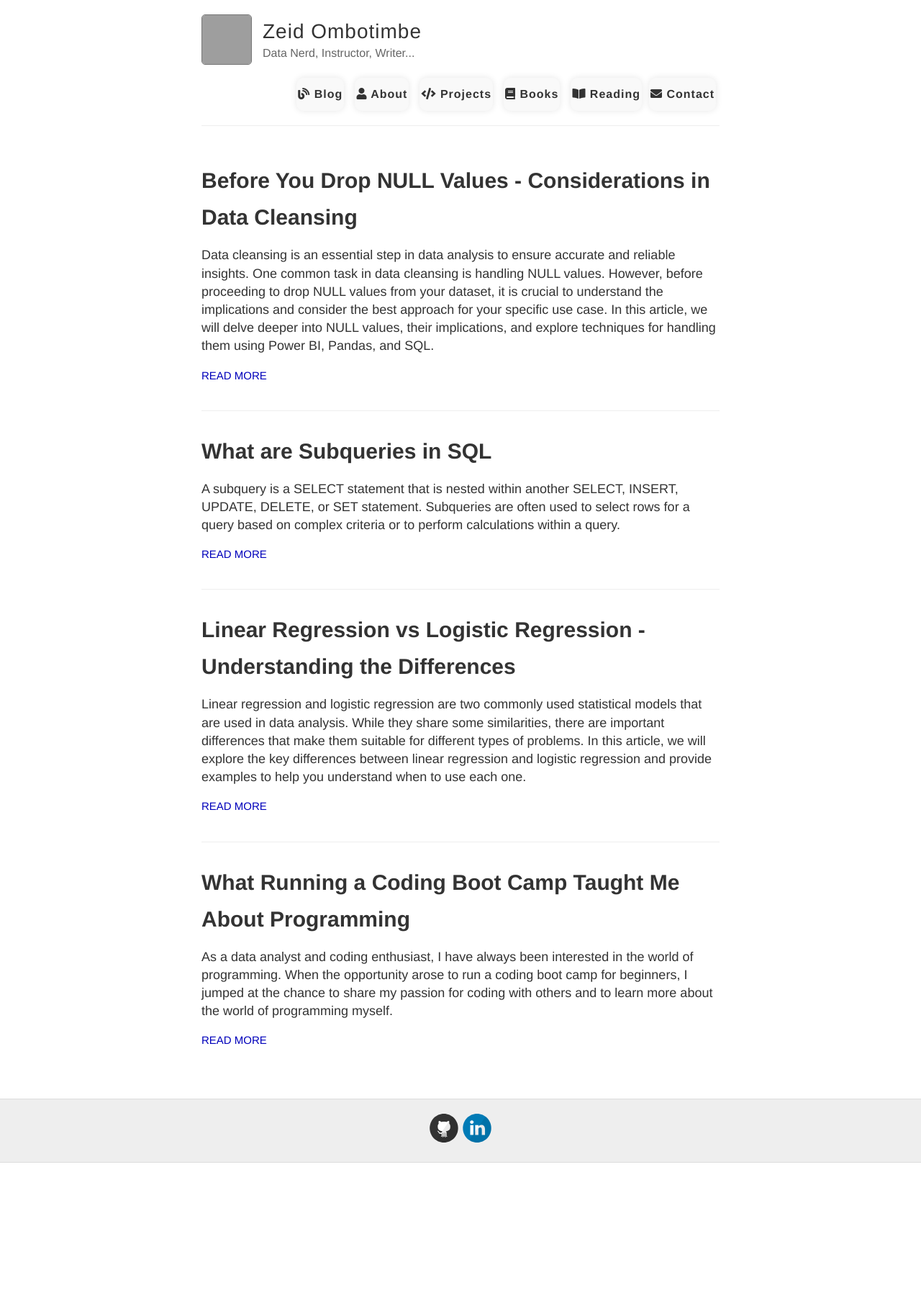
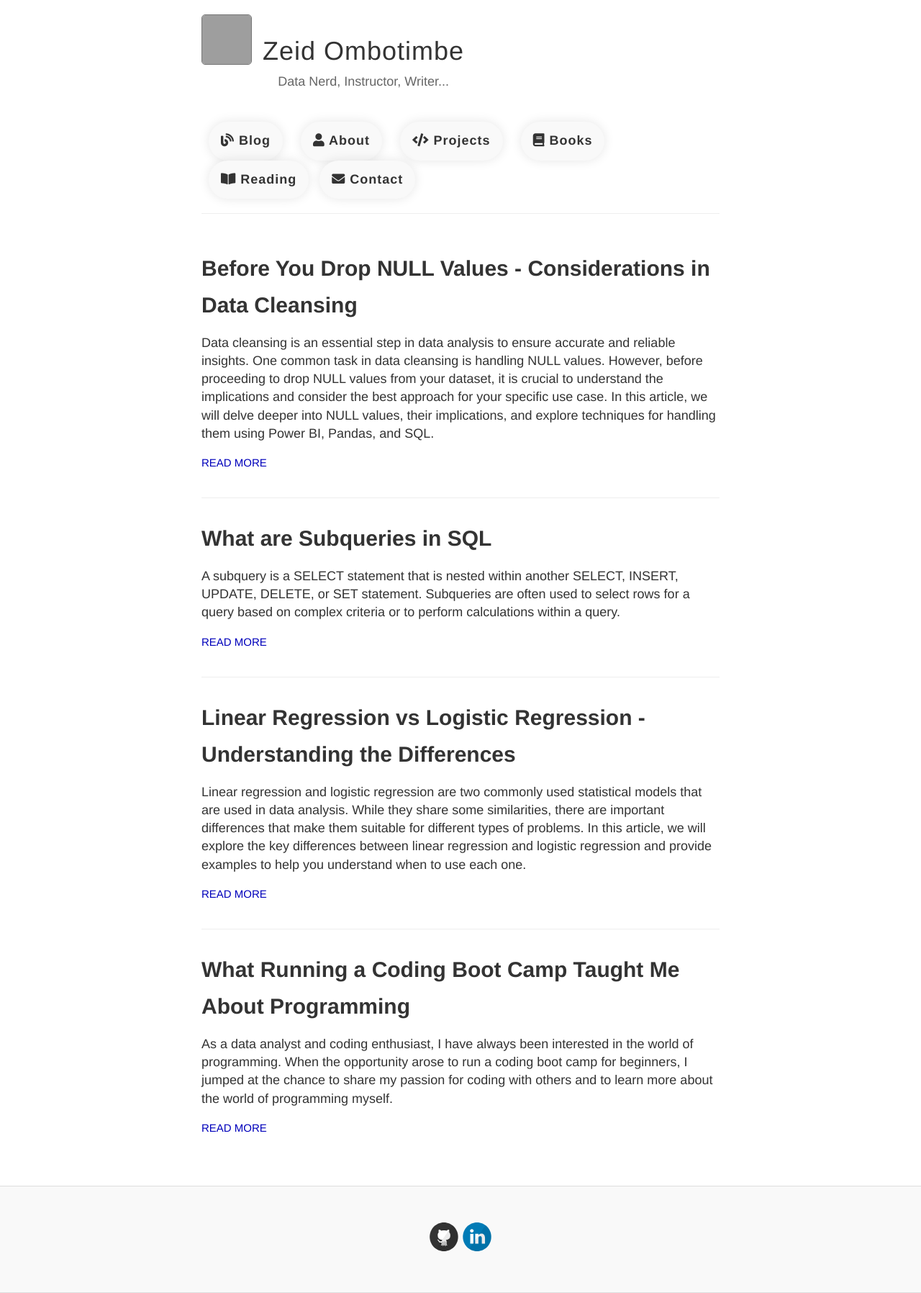
Before and after one commit to obtbe/zeidombo.github.io, a Jekyll site: the page built from index.md, in a window 1280 px wide. Shown: the whole page at 72% size. Built offline with Jekyll 4.4.1, drawn with Linux system fonts in a browser that asks for light colours; before the commit the page ends 1615 px from its top, so only the background shows below that; grey boxes are pictures that could not be loaded.

Commit message:
divine look on the way

```diff
--- a/_layouts/default.html
+++ b/_layouts/default.html
@@ -1,35 +1,35 @@
 <!DOCTYPE html>
-<html>
+<html lang="en">
 <head>
+  <meta charset="UTF-8">
+  <meta name="viewport" content="width=device-width, initial-scale=1.0">
   <title>{% if page.title %}{{ page.title }} – {% endif %}{{ site.name }} – {{ site.description }}</title>
 
+  <!-- Include meta tags -->
   {% include meta.html %}
 
-  <!--[if lt IE 9]>
-    <script src="http://html5shiv.googlecode.com/svn/trunk/html5.js"></script>
-  <![endif]-->
+  <!-- Font Awesome stylesheet -->
+  <link rel="stylesheet" href="https://cdnjs.cloudflare.com/ajax/libs/font-awesome/5.15.3/css/all.min.css">
 
-  <link rel="stylesheet" type="text/css" href="{{ site.baseurl }}/style.css" />
-  <link rel="stylesheet" type="text/css" href="{{ site.baseurl }}/my_styles.css" />
-  <link rel="alternate" type="application/rss+xml" title="{{ site.name }} - {{ site.description }}" href="{{ site.baseurl }}/feed.xml" />
-
-  <link rel="stylesheet" href="https://cdnjs.cloudflare.com/ajax/libs/font-awesome/5.15.3/css/all.min.css"> <!-- Font Awesome stylesheet -->
+  <!-- Link to your custom CSS file -->
+  <link rel="stylesheet" type="text/css" href="{{ site.baseurl }}/style.css">
+  <link rel="stylesheet" type="text/css" href="{{ site.baseurl }}/my_styles.css">
 
   <style>
     /* Custom styling for navigation sections */
     .nav-section {
-      font-size: 16px;
+      font-size: 18px;
       font-weight: bold;
-      padding: 10px 0; /* Adjusted padding */
+      padding: 12px 15px; /* Adjusted padding */
       text-decoration: none;
       color: #333;
       background-color: #f9f9f9;
       border: 2px solid transparent;
-      border-radius: 10px;
-      margin: 0 5px; /* Adjusted margin */
+      border-radius: 30px; /* Increased border radius for a softer look */
+      margin: 0 10px; /* Adjusted margin */
       display: inline-block;
       transition: background-color 0.3s ease; /* Smooth transition for background color */
-      box-shadow: 0 0 10px rgba(0, 0, 0, 0.1); /* Add a subtle box shadow */
+      box-shadow: 0 0 15px rgba(0, 0, 0, 0.1); /* Add a subtle box shadow */
     }
 
     /* Adjusted styling for the Contact section */
@@ -38,25 +38,57 @@
     }
 
     .nav-section:hover {
-      background-color: gold; /* Change the background color on hover to gold */
+      background-color: #ffdf6b; /* Change the background color on hover to a divine gold */
       border-color: transparent; /* Remove border color on hover */
+    }
+
+    /* Styling for site info */
+    .site-info {
+      margin-top: 20px; /* Adjusted margin */
+      text-align: center; /* Center align site info */
+    }
+
+    .site-name {
+      font-size: 36px; /* Larger font size for site name */
+      color: #333; /* Dark color for contrast */
+      margin-bottom: 5px; /* Adjusted margin */
+    }
+
+    .site-description {
+      font-size: 18px; /* Slightly smaller font size for description */
+      color: #666; /* Slightly lighter color */
+      margin-bottom: 20px; /* Adjusted margin */
+    }
+
+    /* Adjusted styling for footer */
+    .wrapper-footer {
+      background-color: #f9f9f9; /* Light background for footer */
+      padding: 30px 0; /* Adjusted padding */
+    }
+
+    .footer {
+      text-align: center; /* Center align footer content */
+      color: #666; /* Lighter text color */
     }
   </style>
 
-  <!-- Created with Jekyll Now - http://github.com/barryclark/jekyll-now -->
 </head>
 
 <body>
-  <div class="wrapper-masthead">
+  <!-- Masthead section -->
+  <header class="wrapper-masthead">
     <div class="container">
-      <header class="masthead clearfix">
-        <a href="{{ site.baseurl }}/" class="site-avatar"><img src="{{ site.avatar }}" /></a>
+      <div class="masthead clearfix">
+        <!-- Site avatar -->
+        <a href="{{ site.baseurl }}/" class="site-avatar"><img src="{{ site.avatar }}" alt="{{ site.name }}"></a>
 
+        <!-- Site info -->
         <div class="site-info">
           <h1 class="site-name"><a href="{{ site.baseurl }}/">{{ site.name }}</a></h1>
           <p class="site-description">{{ site.description }}</p>
         </div>
 
+        <!-- Navigation -->
         <nav>
           <a class="nav-section" href="{{ site.baseurl }}/"><i class="fas fa-blog"></i> Blog</a>
           <a class="nav-section" href="{{ site.baseurl }}/about"><i class="fas fa-user"></i> About</a>
@@ -65,14 +97,16 @@
           <a class="nav-section" href="{{ site.baseurl }}/reading"><i class="fas fa-book-open"></i> Reading</a>
           <a class="nav-section contact" href="{{ site.baseurl }}/contact"><i class="fas fa-envelope"></i> Contact</a>
         </nav>
-      </header>
+      </div>
     </div>
-  </div>
+  </header>
 
+  <!-- Main content section -->
   <div id="main" role="main" class="container">
     {{ content }}
   </div>
 
+  <!-- Footer section -->
   <div class="wrapper-footer">
     <div class="container">
       <footer class="footer">
@@ -81,6 +115,7 @@
     </div>
   </div>
 
+  <!-- Include analytics -->
   {% include analytics.html %}
 </body>
 </html>
```
